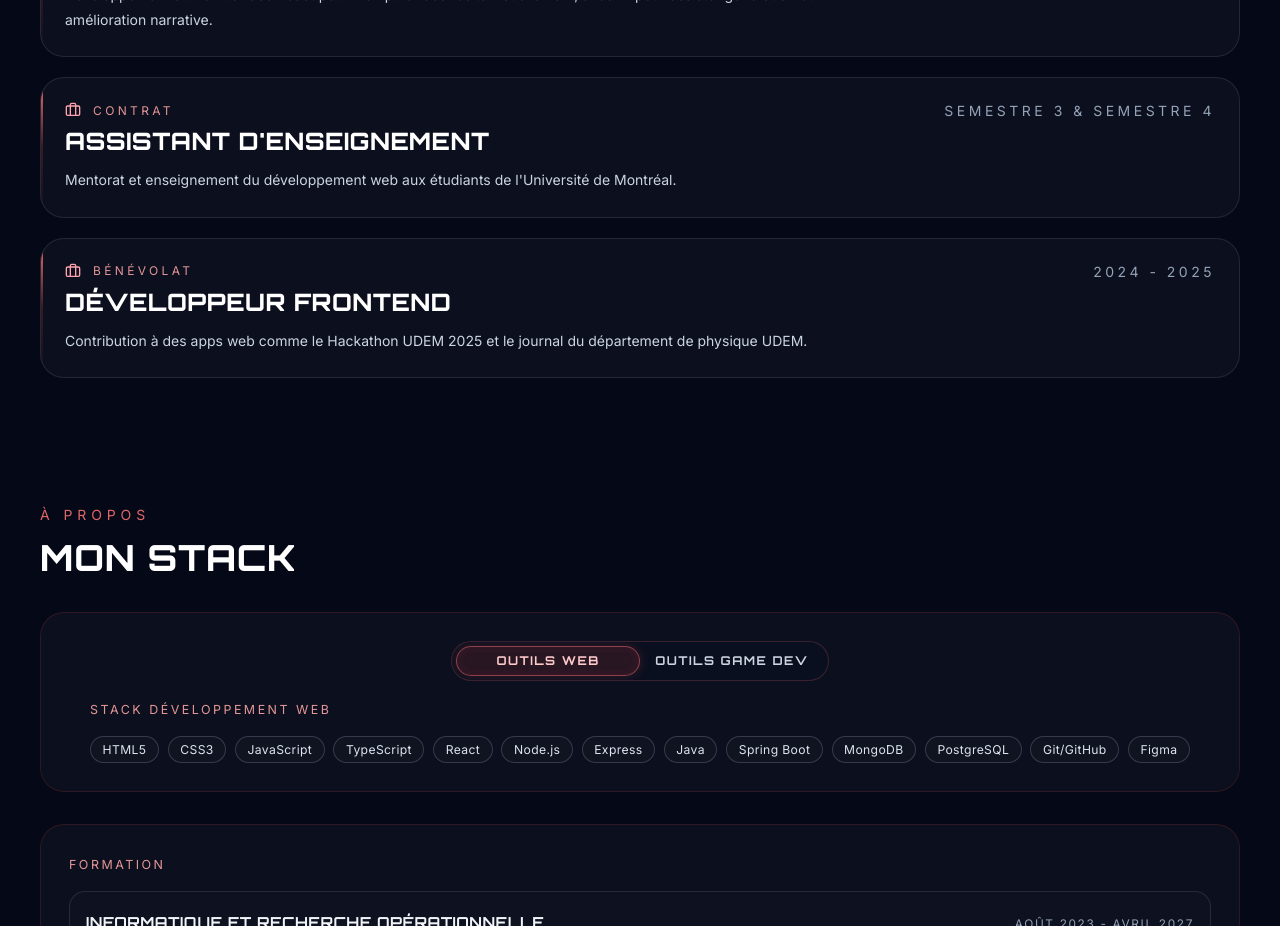
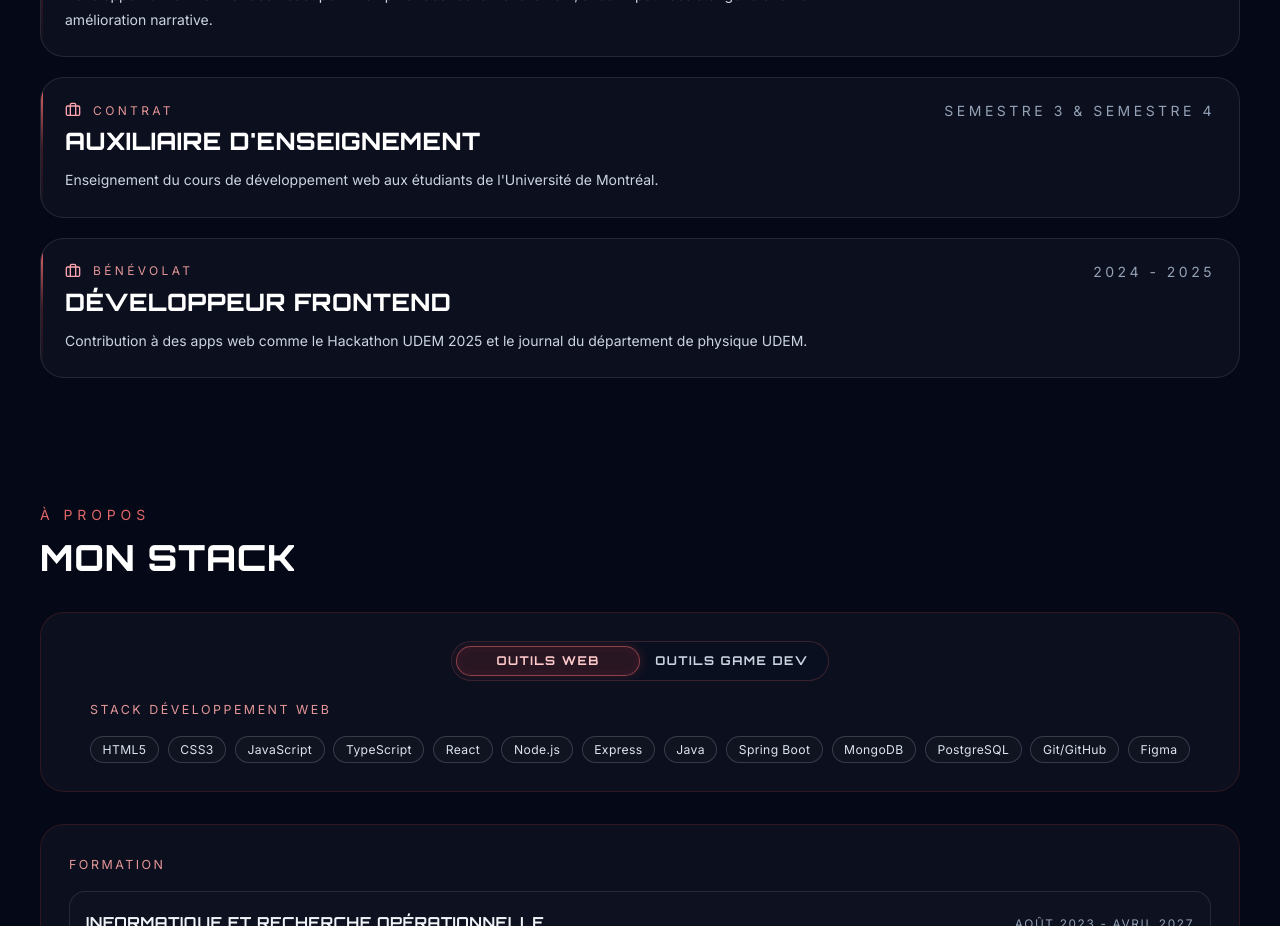
Before and after one commit to StarPlatinumSan/Portfolio, a React (Vite) app: page / in a window 1280 px wide. Shown: the part 5360-6286 px from the top of the page. Built offline with nearby package versions, Linux system fonts and the light colour scheme.

Commit message:
fixed detail

```diff
--- a/src/App.jsx
+++ b/src/App.jsx
@@ -182,7 +182,7 @@ const content = {
 		],
 		experience: [
 			{ role: "Stage Projet Uni - Visual StoryWriting App", place: "Stage", period: "2026", summary: "Développement d'une interface React pour manipuler des récits visuellement, avec IA pour assister génération et amélioration narrative." },
-			{ role: "Assistant d'Enseignement", place: "Contrat", period: "Semestre 3 & Semestre 4", summary: "Mentorat et enseignement du développement web aux étudiants de l'Université de Montréal." },
+			{ role: "Auxiliaire d'Enseignement", place: "Contrat", period: "Semestre 3 & Semestre 4", summary: "Enseignement du cours de développement web aux étudiants de l'Université de Montréal." },
 			{ role: "Développeur Frontend", place: "Bénévolat", period: "2024 - 2025", summary: "Contribution à des apps web comme le Hackathon UDEM 2025 et le journal du département de physique UDEM." },
 		],
 		webDevTools: ["HTML5", "CSS3", "JavaScript", "TypeScript", "React", "Node.js", "Express", "Java", "Spring Boot", "MongoDB", "PostgreSQL", "Git/GitHub", "Figma"],
@@ -365,7 +365,7 @@ const content = {
 				period: "2026",
 				summary: "Building a React-based writing interface where stories can be manipulated visually through entities, actions, and locations. It includes AI support for generation and editing.",
 			},
-			{ role: "Teaching Assistant", place: "Contract", period: "Semester 3 & Semester 4", summary: "Teaching and mentoring university students in web development at University of Montreal." },
+			{ role: "Teaching Assistant", place: "Contract", period: "Semester 3 & Semester 4", summary: "Teaching university students the course of web development at University of Montreal." },
 			{ role: "Frontend Developer", place: "Volunteer", period: "2024 - 2025", summary: "Volunteer work on web apps such as UDEM's 2025 Hackathon and UDEM's physics department journal." },
 		],
 		webDevTools: ["HTML5", "CSS3", "JavaScript", "TypeScript", "React", "Node.js", "Express", "Java", "Spring Boot", "MongoDB", "PostgreSQL", "Git/GitHub", "Figma"],
```
